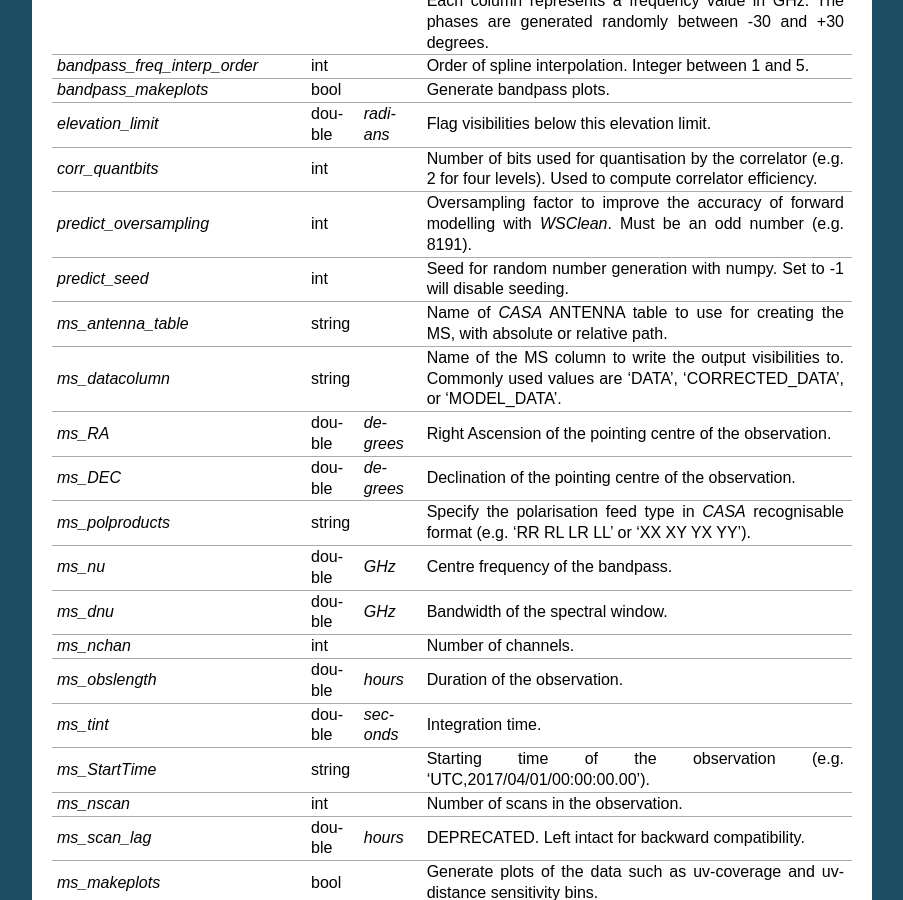
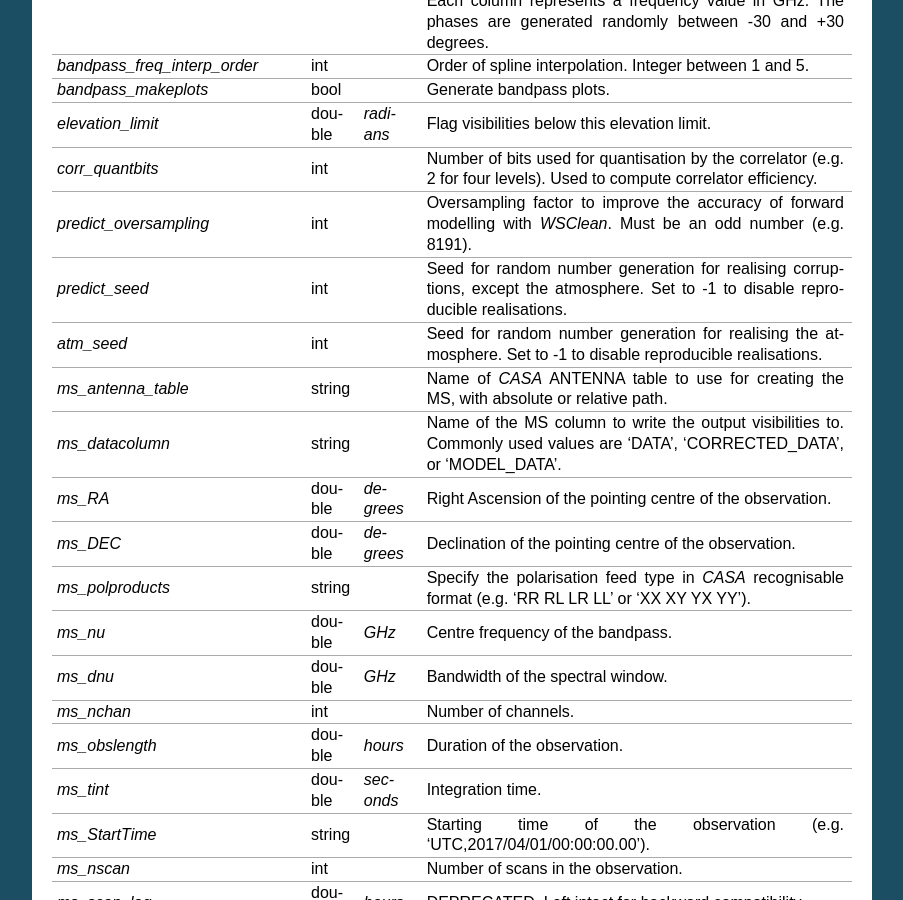
Before and after one commit to rdeane/MeqSilhouette, a Sphinx documentation site: the page built from docs/source/inputs.rst, in a window 1280 px wide and 900 px high, scrolled down 1066 px. Shown: the whole window, without its empty margins (198-1101 px from the left). Built offline with Sphinx 7.4.7, drawn with Linux system fonts in a browser that asks for light colours.

Commit message:
Minor updates to docs

```diff
--- a/docs/source/contributors.rst
+++ b/docs/source/contributors.rst
@@ -8,6 +8,7 @@ Code
 * Roger Deane
 * Freek Roelofs
 * Michael Janssen
+* Lindy Blackburn
 * Tariq Blecher (MeqSilhouette v1)
 
 Containerisation
--- a/docs/source/example.rst
+++ b/docs/source/example.rst
@@ -25,6 +25,7 @@ sky model and corrupts the complex visibilities with SEFD-based thermal noise.
    "corr_quantbits":2,
    "predict_oversampling":8191,
    "predict_seed":42,
+   "atm_seed":42,
    "ms_antenna_table":"ANTENNA_EHT2017",
    "ms_datacolumn":"DATA",
    "ms_RA":187.70591666666667,
--- a/docs/source/inputs.rst
+++ b/docs/source/inputs.rst
@@ -87,7 +87,11 @@ The input parset file is in JSON format with parameters that are loosely grouped
    * - *predict_seed*
      - int
      -
-     - Seed for random number generation with numpy. Set to -1 will disable seeding.
+     - Seed for random number generation for realising corruptions, except the atmosphere. Set to -1 to disable reproducible realisations.
+   * - *atm_seed*
+     - int
+     -
+     - Seed for random number generation for realising the atmosphere. Set to -1 to disable reproducible realisations.
    * - *ms_antenna_table*
      - string
      -
--- a/docs/source/pipelines.rst
+++ b/docs/source/pipelines.rst
@@ -5,5 +5,5 @@ Integration with pipelines
 MeqSilhouette can be used in tandem with other radio astronomy simulation/calibration software packages in software pipelines for data synthesis/reduction/analysis.
 
 The *SYnthetic Measurement creator for long Baseline Arrays* (`SYMBA <https://bitbucket.org/M_Janssen/symba/>`_)
-pipeline (`Roelofs et al., 2019 <https://ui.adsabs.harvard.edu/abs/2020A%26A...636A...5R/abstract>`_) uses MeqSilhouette
+pipeline (`Roelofs et al., 2020 <https://ui.adsabs.harvard.edu/abs/2020A%26A...636A...5R/abstract>`_) uses MeqSilhouette
 for synthetic data generation for the Event Horizon Telescope (EHT).
--- a/docs/source/requirements.rst
+++ b/docs/source/requirements.rst
@@ -1,6 +1,8 @@
 ===========================
 Requirements & Installation
 ===========================
+
+.. note:: This is the documentation for the default (master) branch of MeqSv2. For the Python 3 version `click here <https://meqsilhouette.readthedocs.io/en/focalpy38/>`_. For the older Python 2 version, `click here <https://meqsilhouette.readthedocs.io/en/v2.7.1/>`_.
 
 Ubuntu 18.04 + Python 2.7
 -------------------------
```
